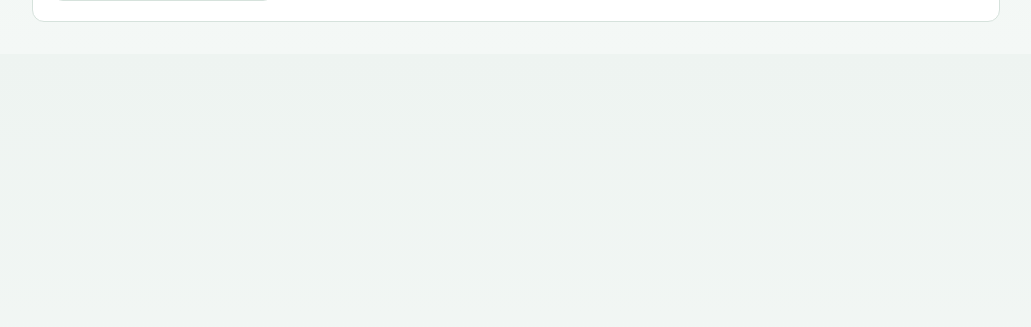
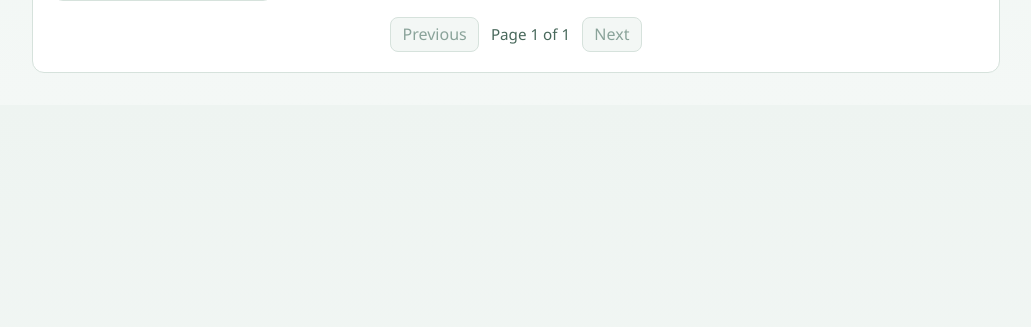
Before and after one commit to bbreisch26/facefield, a FastAPI app: page /people in a window 1280 px wide. Shown: the part 473-800 px from the top of the page, without its empty margins (124-1155 px from the left). Run offline with FastAPI, Linux system fonts and the light colour scheme; tables that the repository leaves empty hold one stand-in row (values such as "Sample post"); parts of the project's set-up code (start-up, migrations or seed data) failed here and were passed over.

Commit message:
pagination

```diff
--- a/app.py
+++ b/app.py
@@ -22,6 +22,7 @@ from scraper import scrape_images, scrape_images_with_preview
 
 SIMILARITY_THRESHOLD = 0.50
 FAISS_INDEX_PATH = Path("faiss_index/index.bin")
+PEOPLE_PER_PAGE = 30
 
 
 class FaceMatcher:
@@ -324,29 +325,44 @@ def preview(request: Request, url: str = Form(...)):
 
 
 @app.get("/people")
-def people(request: Request, db: Session = Depends(get_db)):
+def people(request: Request, page: int = 1, db: Session = Depends(get_db)):
+    page = max(1, page)
+    offset = (page - 1) * PEOPLE_PER_PAGE
+
+    total_people = db.query(func.count(Person.id)).scalar() or 0
+    total_pages = max(1, (total_people + PEOPLE_PER_PAGE - 1) // PEOPLE_PER_PAGE)
+    if page > total_pages:
+        page = total_pages
+        offset = (page - 1) * PEOPLE_PER_PAGE
+
     rows = (
         db.query(Person.id, func.count(Face.id).label("face_count"))
         .outerjoin(Face, Face.person_id == Person.id)
         .group_by(Person.id)
-        .order_by(Person.id.asc())
+        .order_by(func.count(Face.id).desc(), Person.id.asc())
+        .offset(offset)
+        .limit(PEOPLE_PER_PAGE)
         .all()
     )
 
-    first_face_subq = (
-        db.query(
-            Face.person_id.label("person_id"),
-            func.min(Face.id).label("first_face_id"),
+    preview_by_person: Dict[int, str] = {}
+    person_ids = [row.id for row in rows]
+    if person_ids:
+        first_face_subq = (
+            db.query(
+                Face.person_id.label("person_id"),
+                func.min(Face.id).label("first_face_id"),
+            )
+            .filter(Face.person_id.in_(person_ids))
+            .group_by(Face.person_id)
+            .subquery()
         )
-        .group_by(Face.person_id)
-        .subquery()
-    )
-    preview_rows = (
-        db.query(Face.person_id, Face.face_path)
-        .join(first_face_subq, Face.id == first_face_subq.c.first_face_id)
-        .all()
-    )
-    preview_by_person = {row.person_id: row.face_path for row in preview_rows}
+        preview_rows = (
+            db.query(Face.person_id, Face.face_path)
+            .join(first_face_subq, Face.id == first_face_subq.c.first_face_id)
+            .all()
+        )
+        preview_by_person = {row.person_id: row.face_path for row in preview_rows}
 
     people_data: List[Dict] = [
         {
@@ -362,6 +378,10 @@ def people(request: Request, db: Session = Depends(get_db)):
         {
             "request": request,
             "people": people_data,
+            "page": page,
+            "total_pages": total_pages,
+            "has_prev": page > 1,
+            "has_next": page < total_pages,
         },
     )
 
--- a/scraper.py
+++ b/scraper.py
@@ -1,17 +1,26 @@
 from pathlib import Path
+import random
 from typing import List, Optional, Tuple
 from urllib.parse import urljoin
 from uuid import uuid4
 
 from playwright.sync_api import sync_playwright
 
+user_agents = [
+    "Mozilla/5.0 (Windows NT 10.0; Win64; x64) AppleWebKit/537.36 (KHTML, like Gecko) Chrome/116.0.0.0 Safari/537.36",
+    "Mozilla/5.0 (Macintosh; Intel Mac OS X 10_15_7) AppleWebKit/537.36 (KHTML, like Gecko) Chrome/116.0.0.0 Safari/537.36",
+    "Mozilla/5.0 (Windows NT 10.0; Win64; x64; rv:109.0) Gecko/20100101 Firefox/117.0",
+    "Mozilla/5.0 (Macintosh; Intel Mac OS X 10_15_7) AppleWebKit/605.1.15 (KHTML, like Gecko) Version/16.6 Safari/605.1.15"
+]
+
 
 def _scrape(url: str, include_preview: bool) -> Tuple[List[str], Optional[str]]:
     urls = set()
     preview_filename = None
     with sync_playwright() as p:
-        browser = p.chromium.launch(headless=True)
-        page = browser.new_page()
+        browser = p.chromium.launch(headless=False)
+        context = browser.new_context(user_agent=random.choice(user_agents))
+        page = context.new_page()
         page.goto(url, wait_until="networkidle")
         if include_preview:
             preview_filename = f"{uuid4().hex}.jpg"
--- a/static/styles.css
+++ b/static/styles.css
@@ -197,6 +197,33 @@ button:hover {
   font-size: 0.9rem;
 }
 
+.pagination {
+  margin-top: 1rem;
+  display: flex;
+  align-items: center;
+  justify-content: center;
+  gap: 0.75rem;
+}
+
+.page-link {
+  border: 1px solid var(--border);
+  border-radius: 8px;
+  padding: 0.35rem 0.7rem;
+  text-decoration: none;
+  color: var(--primary);
+  background: #fff;
+}
+
+.page-link-disabled {
+  color: #8aa39a;
+  background: #f3f7f5;
+}
+
+.page-meta {
+  color: #48685b;
+  font-size: 0.95rem;
+}
+
 .grid {
   display: grid;
   grid-template-columns: repeat(auto-fill, minmax(180px, 1fr));
--- a/templates/people.html
+++ b/templates/people.html
@@ -18,6 +18,19 @@
         </a>
       {% endfor %}
     </div>
+    <div class="pagination">
+      {% if has_prev %}
+        <a href="/people?page={{ page - 1 }}" class="page-link">Previous</a>
+      {% else %}
+        <span class="page-link page-link-disabled">Previous</span>
+      {% endif %}
+      <span class="page-meta">Page {{ page }} of {{ total_pages }}</span>
+      {% if has_next %}
+        <a href="/people?page={{ page + 1 }}" class="page-link">Next</a>
+      {% else %}
+        <span class="page-link page-link-disabled">Next</span>
+      {% endif %}
+    </div>
   {% else %}
     <p>No people detected yet.</p>
   {% endif %}
```
